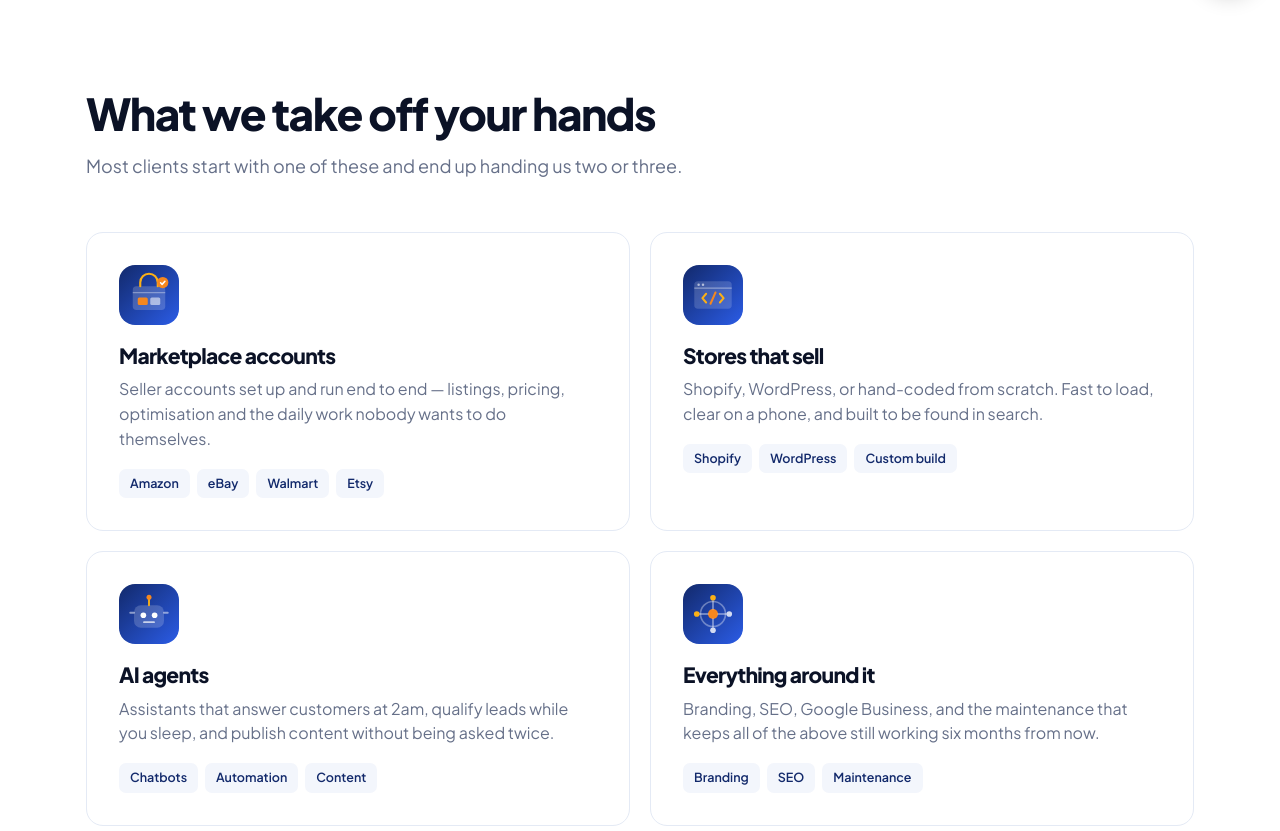
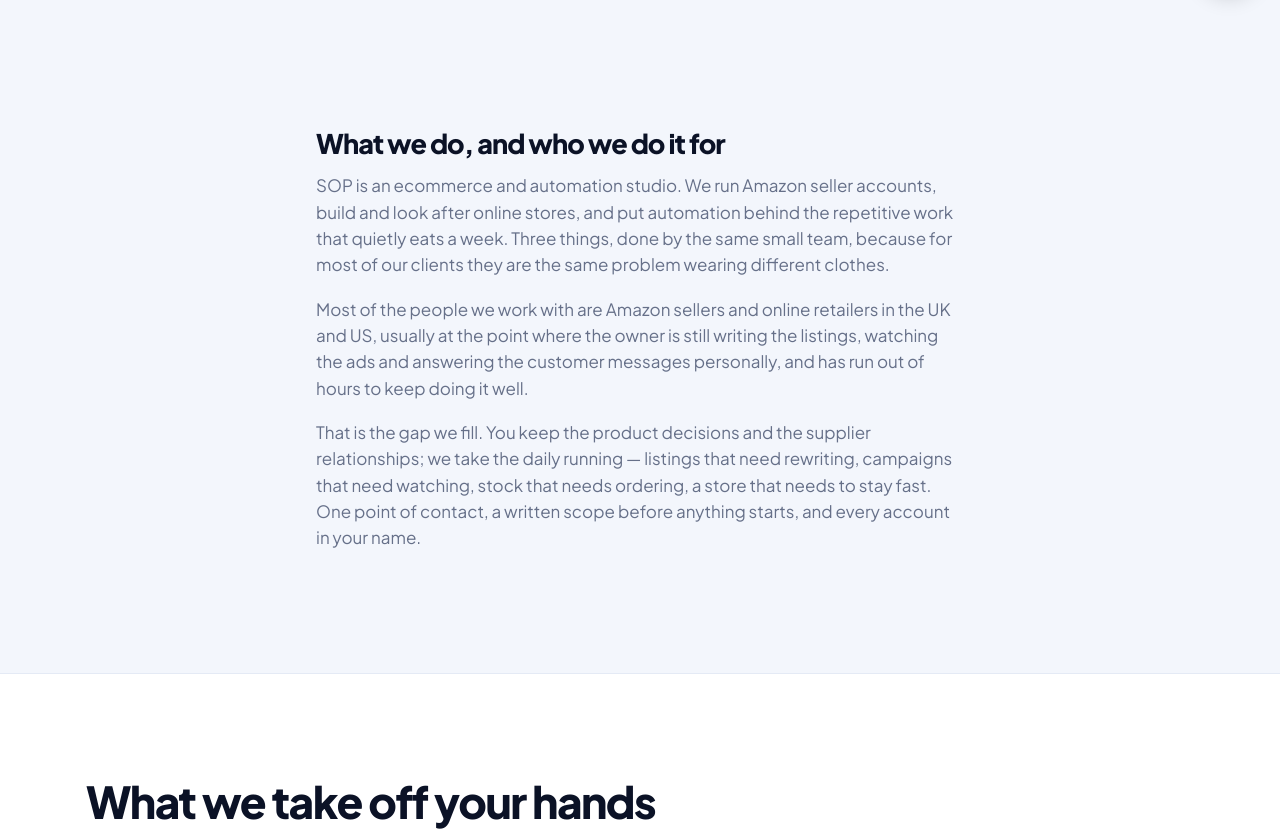
Before and after one commit to startofpakistan1-svg/sop-website, a Next.js app: page / in a window 1280 px wide. Shown: the part 788-1619 px from the top of the page. Built offline with nearby package versions, Linux system fonts and the light colour scheme.

Commit message:
Expand homepage content and add FAQ section

```diff
--- a/src/app/page.js
+++ b/src/app/page.js
@@ -18,25 +18,25 @@ const platforms = [
 const services = [
   {
     title: "Marketplace accounts",
-    body: "Seller accounts set up and run end to end — listings, pricing, optimisation and the daily work nobody wants to do themselves.",
+    body: "Seller accounts set up and run end to end, so the daily work stops landing on you. We write and optimise the listings, manage Sponsored Products, Brands and Display campaigns, keep stock moving before it runs out and watch account health so problems surface before Amazon raises them. Hand over the whole account or only the advertising.",
     chips: ["Amazon", "eBay", "Walmart", "Etsy"],
     img: "/icons/marketplace.svg",
   },
   {
     title: "Stores that sell",
-    body: "Shopify, WordPress, or hand-coded from scratch. Fast to load, clear on a phone, and built to be found in search.",
+    body: "Shopify, WordPress, or hand-coded from scratch — fast to load, clear on a phone, and built to be found in search. Products, payments, shipping and tax settings are part of the build rather than an afterthought. We also move stores between platforms and redirect every old URL so the rankings come with you.",
     chips: ["Shopify", "WordPress", "Custom build"],
     img: "/icons/web.svg",
   },
   {
     title: "AI agents",
-    body: "Assistants that answer customers at 2am, qualify leads while you sleep, and publish content without being asked twice.",
+    body: "Assistants that answer customers at 2am, sort enquiries while you sleep, and publish content without being asked twice. Each system is built around a process you already have, with review steps so nothing reaches a customer unchecked. Most start with one job — an inbox, a weekly report, a content calendar — and widen once that one is behaving.",
     chips: ["Chatbots", "Automation", "Content"],
     img: "/icons/ai.svg",
   },
   {
     title: "Everything around it",
-    body: "Branding, SEO, Google Business, and the maintenance that keeps all of the above still working six months from now.",
+    body: "Branding, SEO, Google Business and the maintenance that keeps everything above still working six months from now. Search work covers the technical side and the writing, not a keyword list handed over as a deliverable. Maintenance means updates, fixes, and somebody to call when something breaks.",
     chips: ["Branding", "SEO", "Maintenance"],
     img: "/icons/digital.svg",
   },
@@ -69,7 +69,7 @@ const faqs = [
     a: "We run Amazon seller accounts and PPC campaigns, build and maintain Shopify, WordPress and custom-coded stores, and design AI agent systems that handle content and customer operations. Most clients hand us one of those and end up handing us two. Everything is on a fixed fee, with one person as your point of contact. See the full list on our [services page](/services).",
   },
   {
-    q: "Do you work with sellers in the UK and US?",
+    q: "Do you work with sellers outside Pakistan?",
     a: "Yes. Most of our clients sell on Amazon.co.uk or Amazon.com, and we also work with businesses in Pakistan and India. We are four to five hours ahead of the UK, so the daily work on your account is usually finished before your morning, and we overlap with UK afternoons and US mornings for calls and messages.",
   },
   {
@@ -85,7 +85,15 @@ const faqs = [
     a: "Both. Shopify when you want a proven checkout and fast launch, WordPress or WooCommerce when that fits better, and hand-coded HTML, CSS and JavaScript when design control and speed matter most. Product setup, payments, shipping and tax are part of every build. We will tell you which one fits before quoting. See [web development on our services page](/services).",
   },
   {
-    q: "How do we get started?",
+    q: "Which marketplaces do you work with?",
+    a: "Amazon UK and Amazon US most often, and the wider EU marketplaces where a brand already sells there. We also work on eBay, Walmart Marketplace and Etsy, and on own-store platforms including Shopify, WooCommerce and WordPress. If you sell somewhere we have not worked, we will say so plainly rather than learn on your account.",
+  },
+  {
+    q: "Do you handle both the store and the advertising side?",
+    a: "Yes, and it usually works better that way. Advertising sends the traffic, but the listing or product page decides whether that traffic buys, so treating the two separately is how budgets get wasted. You can hire us for only one — plenty of clients do — but if the ads are underperforming because the page is weak, we will tell you that before taking the advertising work.",
+  },
+  {
+    q: "How do projects usually start?",
     a: "Send a message through the [contact page](/contact) or on WhatsApp with what you sell and where you are stuck. We reply the same working day, usually within a few hours. If it makes sense we have a short call, then you get a written plan and a fixed price. If it is a fit we start when you are ready; if not, you keep the plan.",
   },
 ];
@@ -162,6 +170,35 @@ export default function Home() {
               <span key={i}>{p}</span>
             ))}
           </div>
+        </div>
+      </section>
+
+      {/* INTRO */}
+      <section className="process-band">
+        <div className="wrap prose">
+          <h2>What we do, and who we do it for</h2>
+          <p>
+            SOP is an ecommerce and automation studio. We run Amazon seller
+            accounts, build and look after online stores, and put automation
+            behind the repetitive work that quietly eats a week. Three things,
+            done by the same small team, because for most of our clients they
+            are the same problem wearing different clothes.
+          </p>
+          <p>
+            Most of the people we work with are Amazon sellers and online
+            retailers in the UK and US, usually at the point where the owner is
+            still writing the listings, watching the ads and answering the
+            customer messages personally, and has run out of hours to keep
+            doing it well.
+          </p>
+          <p>
+            That is the gap we fill. You keep the product decisions and the
+            supplier relationships; we take the daily running — listings that
+            need rewriting, campaigns that need watching, stock that needs
+            ordering, a store that needs to stay fast. One point of contact, a
+            written scope before anything starts, and every account in your
+            name.
+          </p>
         </div>
       </section>
 
@@ -243,6 +280,44 @@ export default function Home() {
       </section>
 
       {/* WHO WE WORK WITH */}
+      <section>
+        <div className="wrap prose">
+          <h2>Who we work with</h2>
+          <p>
+            Three kinds of business end up here, and they want different
+            things from us.
+          </p>
+          <p>
+            <strong>Amazon sellers.</strong> Brands on Amazon.co.uk or
+            Amazon.com that need the account run properly: listings written and
+            optimised, advertising reviewed every week, stock ordered before it
+            runs out, account health checked rather than discovered. Some hand
+            over the whole account; others keep the operations and give us the
+            advertising.
+          </p>
+          <p>
+            <strong>Shopify and online store owners.</strong> Retailers who
+            need a store built, moved off another platform, or rebuilt because
+            it has grown slow and dated. The work usually includes the parts
+            that get forgotten — payments, shipping and tax settings, product
+            data, and the search structure that decides whether anyone finds
+            the store at all.
+          </p>
+          <p>
+            <strong>Businesses automating admin.</strong> Companies in and
+            outside ecommerce where the same work repeats every week: customer
+            replies, reports assembled by hand, information retyped between
+            tools, content that never quite gets published.
+          </p>
+          <p>
+            What they have in common is wanting one team accountable rather
+            than three freelancers who never speak. If you need a large agency
+            with account directors between you and the work, we are not that.
+            If you would rather talk to the person doing it, we are.
+          </p>
+        </div>
+      </section>
+
       <section className="process-band">
         <div className="wrap prose">
           <h2>Built for sellers in the UK and US, run from Pakistan</h2>
```
